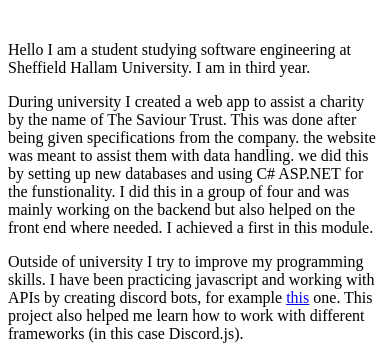
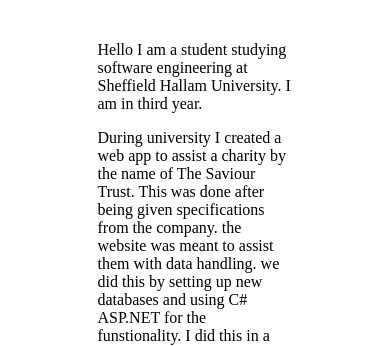
Before and after one commit to GlitchSkye/GlitchSkye.github.io, a plain HTML site: page index.html in a window 390 px wide. Shown: the part 73-419 px from the top of the page. Drawn offline with Linux system fonts and the light colour scheme.

Commit message:
added mobile first css

```diff
--- a/css/desktop.css
+++ b/css/desktop.css
@@ -0,0 +1,4 @@
+#textBody{
+    margin-left: 25%;
+    margin-right: 25%;
+}
--- a/css/mobile.css
+++ b/css/mobile.css
@@ -0,0 +1,4 @@
+body {
+    margin-left: 25%;
+    margin-right: 25%;
+}
--- a/index.html
+++ b/index.html
@@ -6,6 +6,8 @@
     <meta name="Description" content="Skye Marlow">
     <meta name="viewport" content="width=device-width, initial-scale=1" />
     <link rel="icon" href="images/favicon.ico" sizes="16x16">
+    <link rel="stylesheet" href="css/mobile.css">
+    <link rel="stylesheet" href="css/desktop.css" media="only screen and (min-width : 720px)" />
     <title> About me </title>
 </head>
 <header>
@@ -14,6 +16,7 @@
 
 <body>
 <br>
+<div id = "textBody">
 <p> Hello I am a student studying software engineering at Sheffield Hallam University. I am in third year.  </p>
 
 <p> During university I created a web app to assist a charity by the name of The Saviour Trust. This was done after being given
@@ -25,7 +28,7 @@
 APIs by creating discord bots, for example <a href="https://github.com/skyerin8/just-another-discord-bot">this</a> one.
 This project also helped me learn how to work with different frameworks (in this case Discord.js).
 </p>
-
+</div>
 <footer>
     <a href="https://www.linkedin.com/in/skye-marlow-b22b73195/">
         <img alt="LinkedIn logo logo" src="images/linkedInBadge.png"
```
